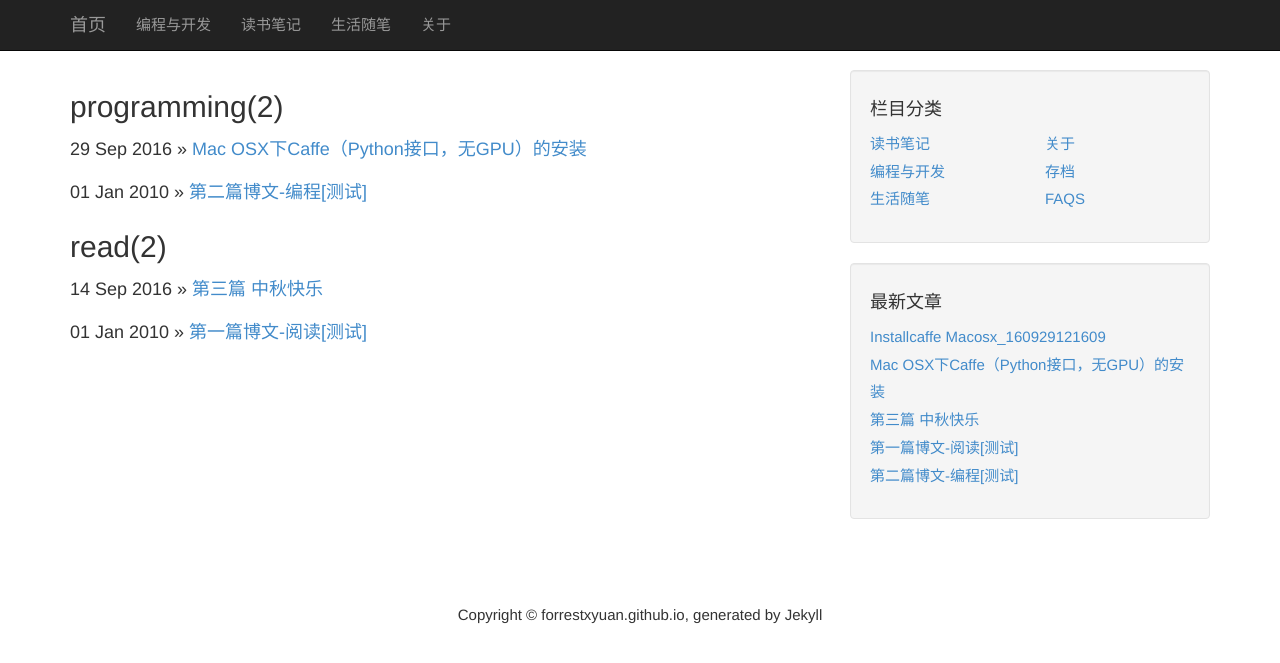
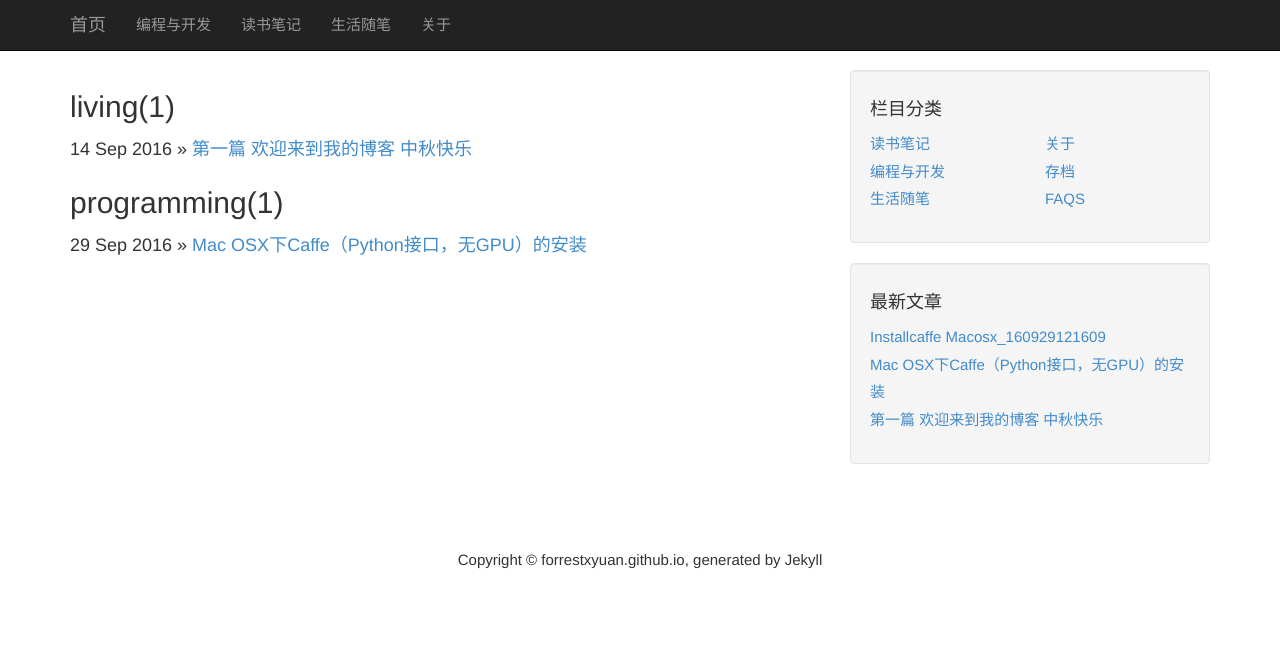
Before and after one commit to forrestxyuan/forrestxyuan.github.io, a Jekyll site: the page built from categories.md, in a window 1280 px wide. Shown: the top 663 px of the page. Built offline with Jekyll 4.4.1, drawn with Linux system fonts in a browser that asks for light colours; some of the changed lines change nothing that is shown.

Commit message:
update post

````diff
--- a/_posts/2010-01-01-which-more-important copy.markdown
+++ /dev/null
@@ -1,26 +0,0 @@
----
-layout: post
-category: "programming"
-title:  "第二篇博文-编程[测试]"
-tags: [阅读,人生]
----
-## 哪个更重要？
-
->方向比努力重要，
->身体比金钱重要，
->生活比文凭重要，
->情商比智商重要，
->能力比知识重要，
->行动比（愿望）空想重要。
-
-
-## 一生最重要的7项资产
-```
-1，健康：人类的第一资产，
-2，财富：资产的最重要诠释，
-3，智慧：改变命运的资本，
-4，婚姻与家庭：身心的避风港，
-5，心灵：深查世界的棱镜，
-6，友谊：一生快乐源泉，
-7，人生的意义：成长的源动力。
-```
--- a/_posts/2010-01-01-which-more-important.markdown
+++ /dev/null
@@ -1,33 +0,0 @@
----
-layout: post
-category: "read"
-title:  "第一篇博文-阅读[测试]"
-tags: [阅读,人生]
----
-### 哪个更重要？
-
->方向比努力重要，
->身体比金钱重要，
->生活比文凭重要，
->情商比智商重要，
->能力比知识重要，
->行动比（愿望）空想重要。
-
-
-### 一生最重要的7项资产
-```
-1，健康：人类的第一资产，
-2，财富：资产的最重要诠释，
-3，智慧：改变命运的资本，
-4，婚姻与家庭：身心的避风港，
-5，心灵：深查世界的棱镜，
-6，友谊：一生快乐源泉，
-7，人生的意义：成长的源动力。
-```
-
-### 人生四句话
-
-把自己当成别人（痛苦），
-把别人当成自己（同情），
-把别人当成别人（尊重），
-把自己当成自己（走自己的路）。
--- a/_posts/2016-09-14-test.md
+++ b/_posts/2016-09-14-test.md
@@ -1,13 +1,13 @@
 ---
 layout: post
-category: "read"
-title:  "第三篇 中秋快乐"
+category: "living"
+title:  "第一篇 欢迎来到我的博客 中秋快乐"
 tags: [阅读,人生]
 ---
 
 ```C
 int main()
 {
-	printf("Hello Word,中秋快乐！\n")
+	printf("Hello Word,欢迎来到我的博客&中秋快乐！\n")
 }
 ```
````
Also changed, not shown: 1 other file.
